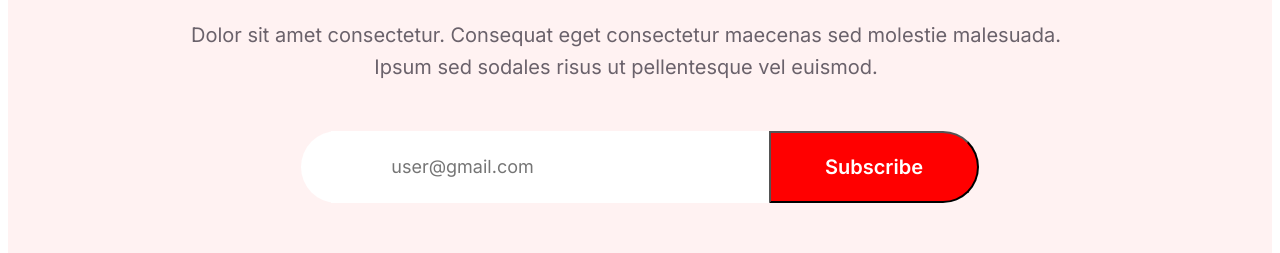
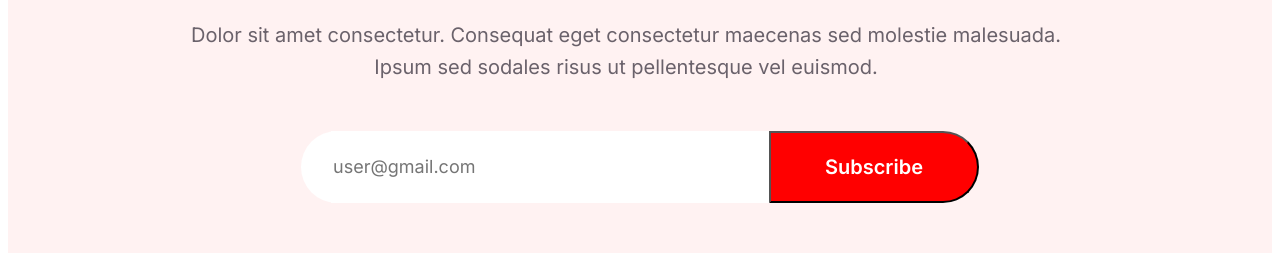
Before and after one commit to golamrabbanirifat41/New_year_website, a plain HTML site: page index.html in a window 1280 px wide. Shown: the part 6507-6760 px from the top of the page. Drawn offline with Linux system fonts and the light colour scheme.

Commit message:
sorry final this time

```diff
--- a/styles/newyear.css
+++ b/styles/newyear.css
@@ -455,13 +455,13 @@ width: 896px;
 }
 .seventh-email{
     color: rgba(7, 2, 17, 0.30);
-    text-align: center;
     font-family: Inter;
     font-size: 18px;
     font-style: normal;
     font-weight: 400;
     line-height: normal;
     border: none;
+    width: 500px;
 }
 .footer{
     background: #070211;
```
